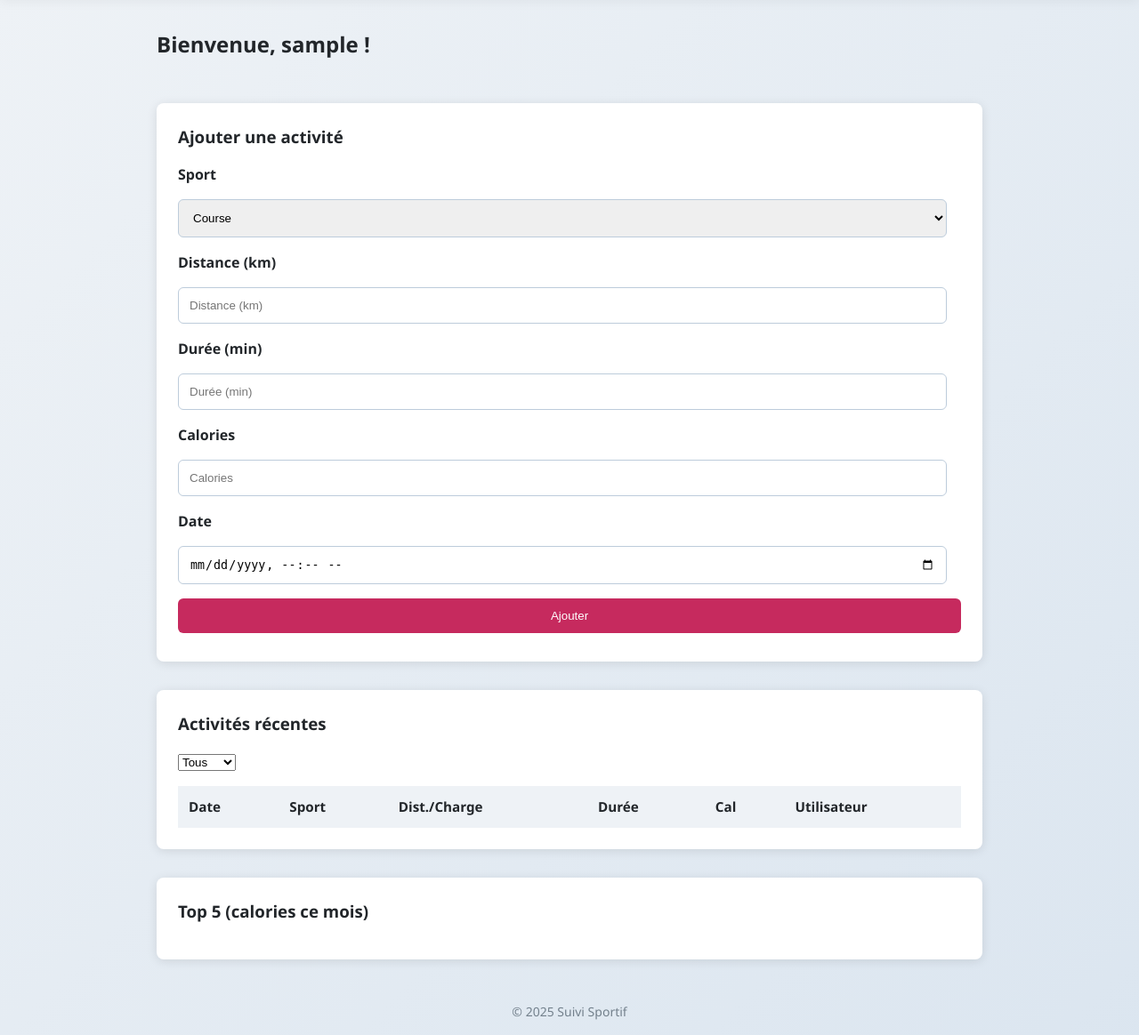
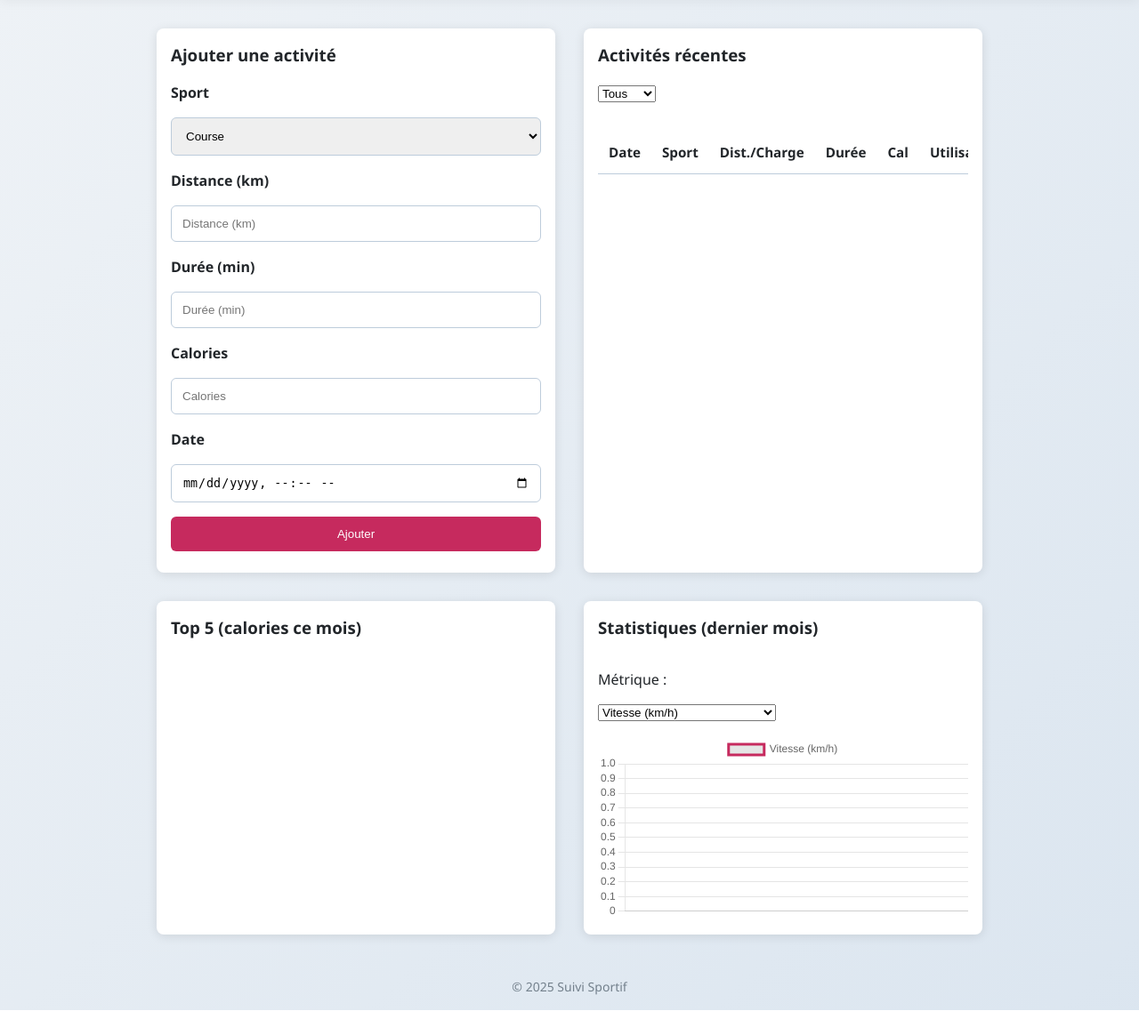
Before and after one commit to HollowHour/projet-sportif, a PHP site: page /dashboard.php in a window 1280 px wide. Shown: the part 72-1236 px from the top of the page at 89% size. After the commit the page ends 1208 px from the top, so only its background shows below. Run offline with PHP 8.4, Linux system fonts and the light colour scheme; the visitor is signed in with stand-in values (Sample User, id 1); data that the repository does not hold is empty.

Commit message:
Add files via upload

```diff
--- a/projet-sportif/css/style.css
+++ b/projet-sportif/css/style.css
@@ -51,12 +51,12 @@
     color: #fff;
   }
 
-  /* Conteneur principal */
+  /* Conteneur principal en grille */
   main {
     max-width: 960px;
     margin: 2rem auto;
-    display: flex;
-    flex-direction: column;
+    display: grid;
+    grid-template-columns: repeat(auto-fit, minmax(300px, 1fr));
     gap: 2rem;
     padding: 0 1rem;
   }
@@ -64,7 +64,7 @@
   /* Sections “cartes” */
   section {
     background: var(--card-bg);
-    padding: 1.5rem;
+    padding: 1rem;
     border-radius: 0.5rem;
     box-shadow: 0 2px 12px rgba(0, 0, 0, 0.1);
   }
@@ -160,6 +160,20 @@
     background: var(--accent-light);
   }
 
+  /* Section statistiques */
+  #stats {
+    display: flex;
+    flex-direction: column;
+    gap: 1rem;
+  }
+  #stats select {
+    max-width: 200px;
+  }
+  #stats canvas {
+    width: 100% !important;
+    height: auto !important;
+  }
+
   /* Pied de page */
   footer {
     text-align: center;
@@ -167,3 +181,37 @@
     color: hsl(210, 10%, 50%);
     font-size: 0.875rem;
   }
+
+  /* ==== Scrollable table avec header sticky ==== */
+.activities-section .table-wrapper {
+    max-height: 300px;       /* Hauteur max avant défilement */
+    overflow-y: auto;
+    margin-top: 1rem;
+  }
+
+  .activities-section table {
+    width: 100%;
+    border-collapse: collapse;
+  }
+
+  .activities-section thead th {
+    position: sticky;
+    top: 0;
+    background: var(--card-bg);
+    z-index: 2;
+    border-bottom: 1px solid var(--border-light);
+  }
+
+  .activities-section th,
+  .activities-section td {
+    padding: 0.75rem;
+    text-align: left;
+    border-bottom: 1px solid var(--border-light);
+  }
+
+  .activities-section tr:nth-child(even) {
+    background: hsl(210, 30%, 98%);
+  }
+  .activities-section tr:hover {
+    background: hsl(210, 30%, 90%);
+  }
--- a/projet-sportif/dashboard.php
+++ b/projet-sportif/dashboard.php
@@ -11,12 +11,13 @@ if (empty($_SESSION['id'])) {
   <meta charset="UTF-8">
   <title>Dashboard</title>
   <link rel="stylesheet" href="css/style.css">
+  <script src="https://cdn.jsdelivr.net/npm/chart.js"></script>
 </head>
 <body>
   <?php include 'header.php'; ?>
   <main>
-    <h2>Bienvenue, <?= htmlentities($_SESSION['pseudo']) ?> !</h2>
 
+    <!-- 1. Ajouter une activité -->
     <section>
       <h3>Ajouter une activité</h3>
       <form id="act-form">
@@ -25,26 +26,31 @@ if (empty($_SESSION['id'])) {
           <option value="course">Course</option>
           <option value="vélo">Vélo</option>
           <option value="muscu">Muscu</option>
-        </select><br>
+        </select>
 
         <label id="dist-label" for="distance">Distance (km)</label>
-        <input name="distance" id="distance" placeholder="Distance (km)" required><br>
+        <input type="number" name="distance" id="distance"
+               placeholder="Distance (km)" required>
 
         <label for="duration">Durée (min)</label>
-        <input name="duration" id="duration" placeholder="Durée (min)" required><br>
+        <input type="number" name="duration" id="duration"
+               placeholder="Durée (min)" required>
 
         <label for="calories">Calories</label>
-        <input name="calories" id="calories" placeholder="Calories" required><br>
+        <input type="number" name="calories" id="calories"
+               placeholder="Calories" required>
 
         <label for="date">Date</label>
-        <input name="date" type="datetime-local" required><br>
+        <input type="datetime-local" name="date" id="date" required>
 
         <button type="submit">Ajouter</button>
       </form>
       <div id="msg"></div>
     </section>
 
-    <section>
+
+    <!-- 2. Activités récentes -->
+<section class="activities-section">
   <h3>Activités récentes</h3>
   <select id="filter">
     <option value="">Tous</option>
@@ -52,25 +58,38 @@ if (empty($_SESSION['id'])) {
     <option value="vélo">Vélo</option>
     <option value="muscu">Muscu</option>
   </select>
-      <table>
+  <div class="table-wrapper">
+    <table id="activities-table">
       <thead>
         <tr>
-            <th>Date</th>
-            <th>Sport</th>
-            <th>Dist./Charge</th>
-            <th>Durée</th>
-            <th>Cal</th>
-            <th>Utilisateur</th>
+          <th>Date</th><th>Sport</th><th>Dist./Charge</th>
+          <th>Durée</th><th>Cal</th><th>Utilisateur</th>
         </tr>
       </thead>
       <tbody></tbody>
     </table>
+  </div>
 </section>
 
+    <!-- 3. Top 5 -->
     <section>
       <h3>Top 5 (calories ce mois)</h3>
       <ul id="top5"></ul>
     </section>
+
+    <!-- 4. Statistiques -->
+    <section id="stats">
+      <h3>Statistiques (dernier mois)</h3>
+      <label for="metricSelect">Métrique :</label>
+      <select id="metricSelect">
+        <option value="speed">Vitesse (km/h)</option>
+        <option value="distance">Distance (km)</option>
+        <option value="duration">Durée (min)</option>
+        <option value="calories">Calories</option>
+      </select>
+      <canvas id="activityChart"></canvas>
+    </section>
+
   </main>
   <?php include 'footer.php'; ?>
   <script src="js/main.js"></script>
```
Also changed, not shown: projet-sportif/js/main.js (+130 -34 lines). Lines whose indentation alone changed are shown as unchanged.
